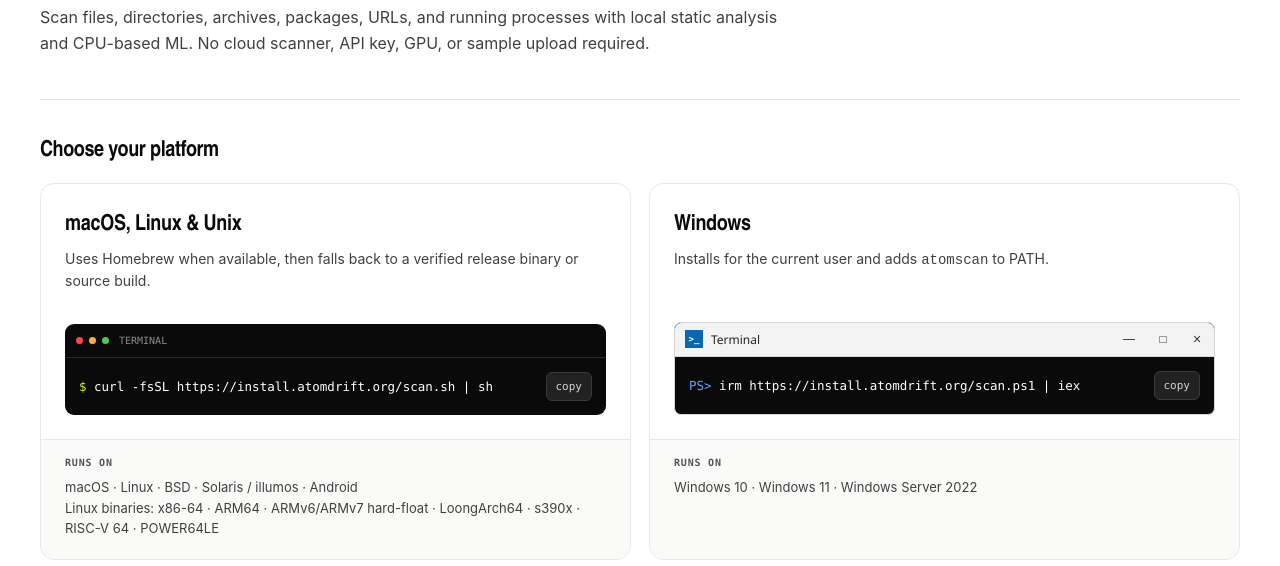
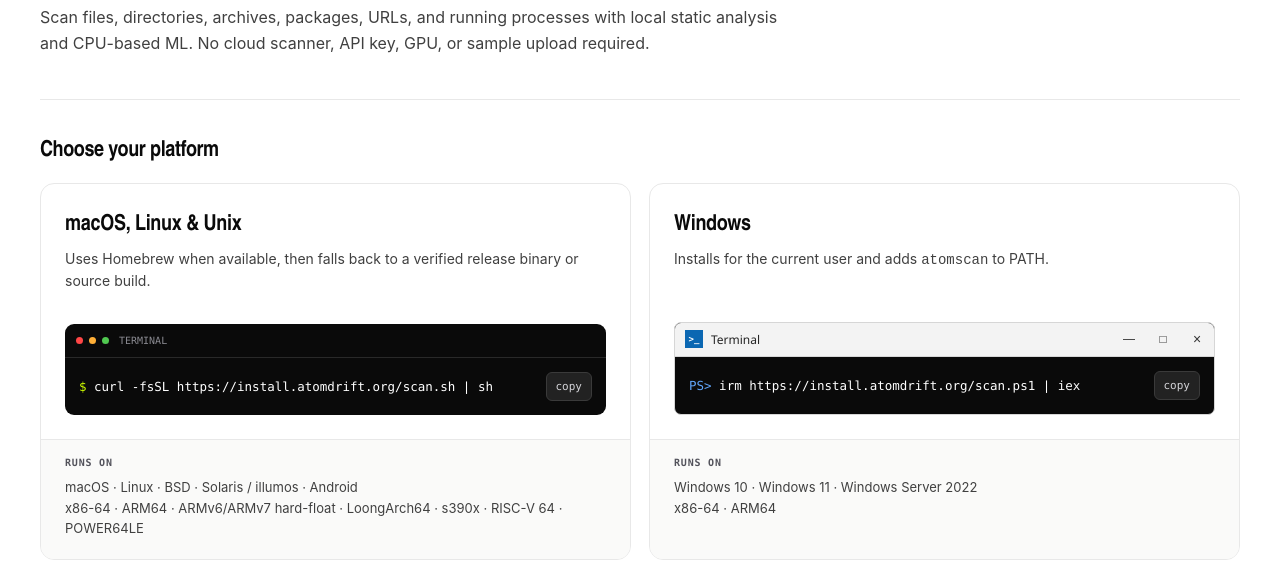
Before and after one commit to atomdrift-project/installer, a plain HTML site: page index.html in a window 1280 px wide. Shown: the part 234-800 px from the top of the page. Drawn offline with Linux system fonts and the light colour scheme.

Commit message:
install 7z

```diff
--- a/index.html
+++ b/index.html
@@ -304,7 +304,7 @@
           <div class="support">
             <p class="support-title">Runs on</p>
             <p class="support-copy">macOS · Linux · BSD · Solaris / illumos · Android</p>
-            <p class="support-copy">Linux binaries: x86-64 · ARM64 · ARMv6/ARMv7 hard-float · LoongArch64 · s390x · RISC-V 64 · POWER64LE</p>
+            <p class="support-copy">x86-64 · ARM64 · ARMv6/ARMv7 hard-float · LoongArch64 · s390x · RISC-V 64 · POWER64LE</p>
           </div>
         </article>
 
@@ -327,6 +327,7 @@
           <div class="support">
             <p class="support-title">Runs on</p>
             <p class="support-copy">Windows 10 · Windows 11 · Windows Server 2022</p>
+            <p class="support-copy">x86-64 · ARM64</p>
           </div>
         </article>
 
```
Also changed, not shown: 6 other files.
